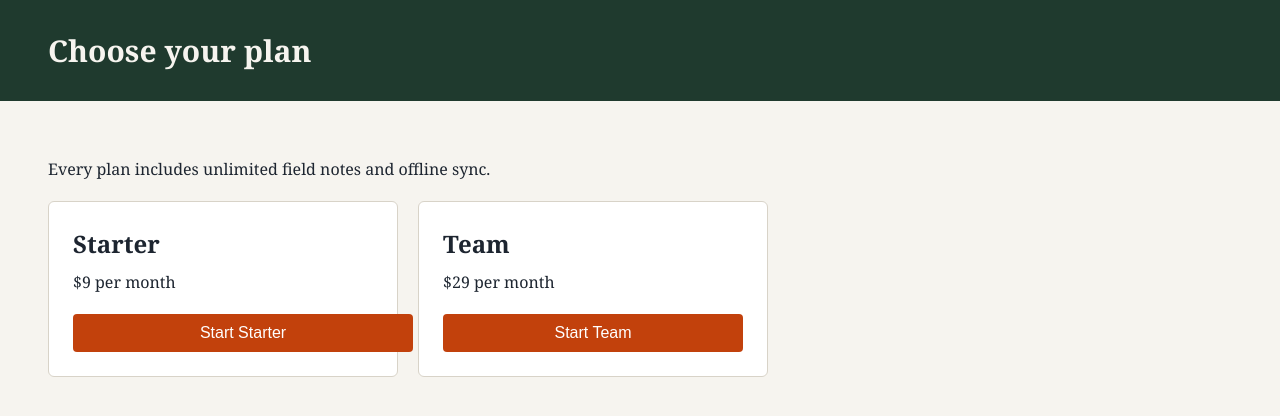
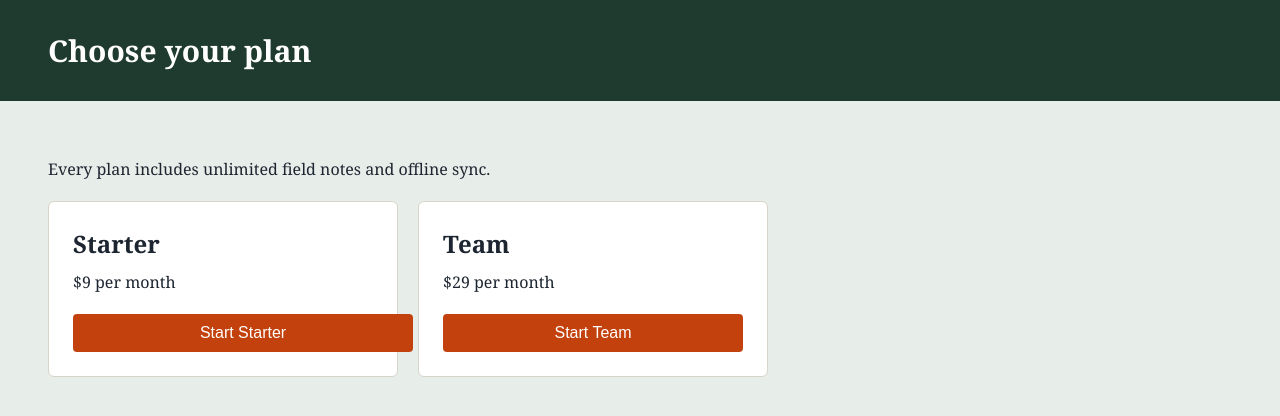
Before and after one commit to adryserage/Markspot, a browser extension: page scripts/store-demo.html in a window 1280 px wide. Drawn offline with Linux system fonts and the light colour scheme.

Commit message:
Page de démo de la fiche : fond vert pâle au lieu du crème

```diff
--- a/scripts/store-demo.html
+++ b/scripts/store-demo.html
@@ -4,8 +4,8 @@
 <meta charset="utf-8">
 <title>Plans · Fieldnote</title>
 <style>
-  body { margin: 0; font: 16px/1.5 Georgia, "Times New Roman", serif; background: #f6f4ef; color: #1d2530; }
-  header { background: #1f3a2e; color: #f6f4ef; padding: 28px 48px; }
+  body { margin: 0; font: 16px/1.5 Georgia, "Times New Roman", serif; background: #e7eeea; color: #1d2530; }
+  header { background: #1f3a2e; color: #ffffff; padding: 28px 48px; }
   header h1 { margin: 0; font-size: 30px; }
   main { padding: 40px 48px; }
   .plans { display: flex; gap: 20px; margin-top: 20px; }
```
Also changed, not shown: store-assets/screenshot-1.png.
